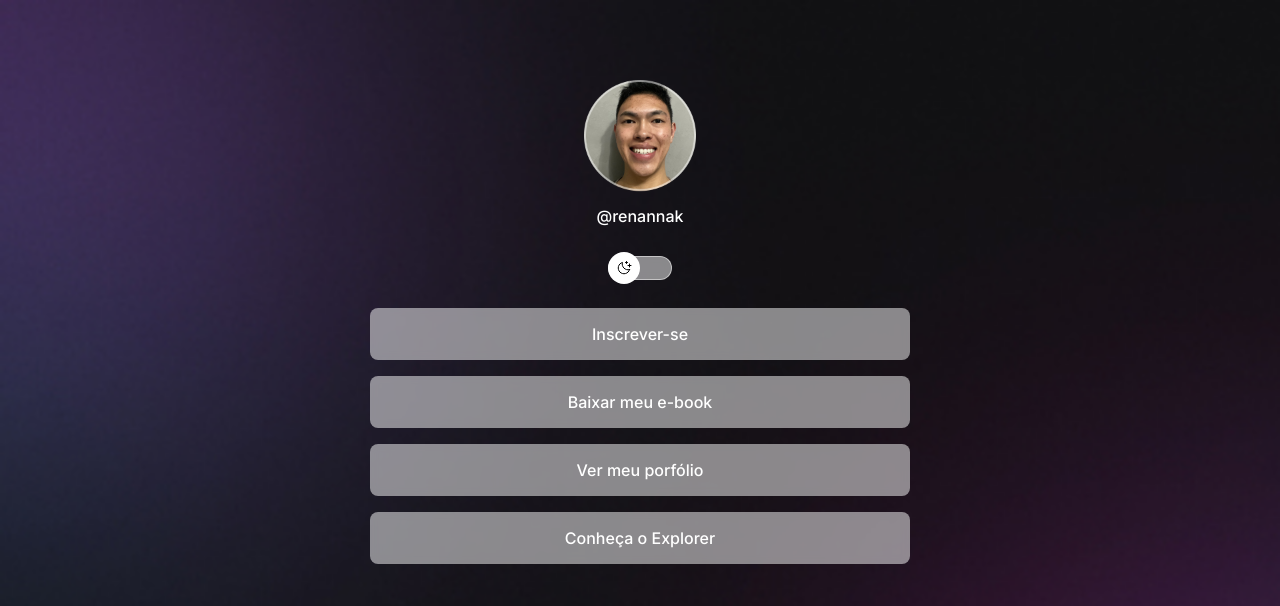
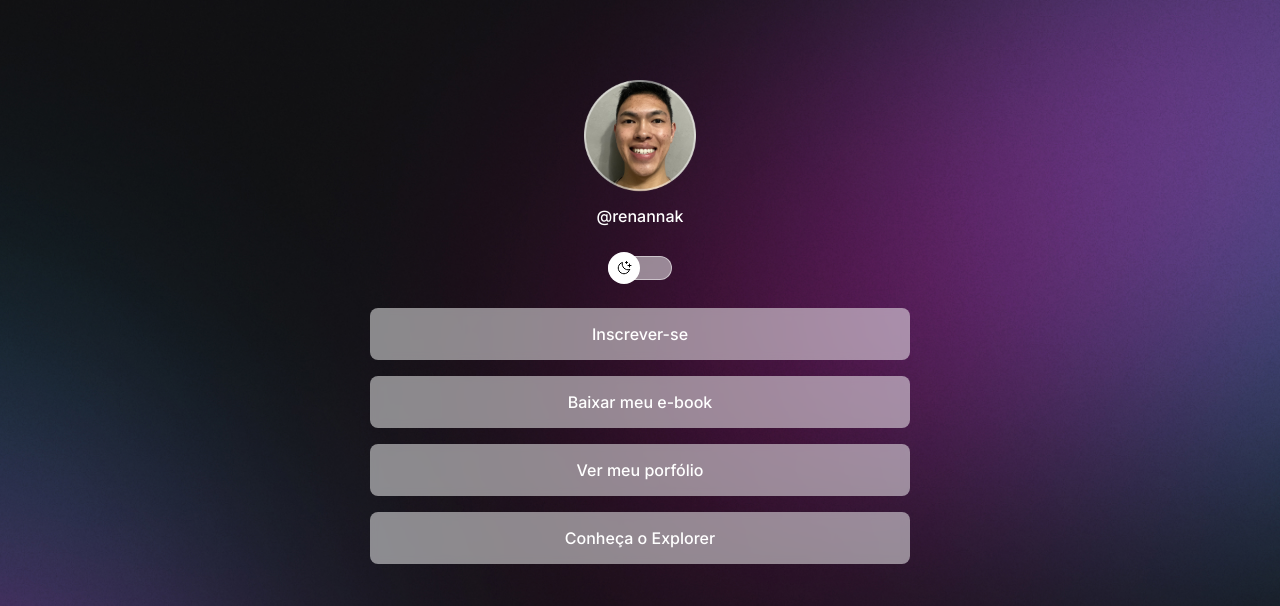
Before and after one commit to renannakatani/projeto, a plain HTML site: page index.html in a window 1280 px wide. Shown: the top 606 px of the page. Drawn offline with nearby package versions, Linux system fonts and the light colour scheme.

Commit message:
atualização css

```diff
--- a/style.css
+++ b/style.css
@@ -25,15 +25,8 @@
 }
 
 body {
-  /*
-  background-image: url(./assets/bg-mobile.jpg);
-  background-repeat: no-repeat;
-  background-position: top center;
-  background-size: cover;
-*/
-
-  /*background: color image repeat position/size */
   background: var(--bg-url) no-repeat top center/cover;
+  height: 100vh;
 }
 
 body * {
@@ -169,3 +162,14 @@ footer {
   text-align: center;
   font-size: 14px;
 }
+
+/* media queries */
+@media (min-width: 700px) {
+  :root {
+    --bg-url: url(./assets/bg-desktop.jpg);
+  }
+
+  .light{
+    --bg-url: url(./assets/bg-desktop-light.jpg);
+  }
+}
```
